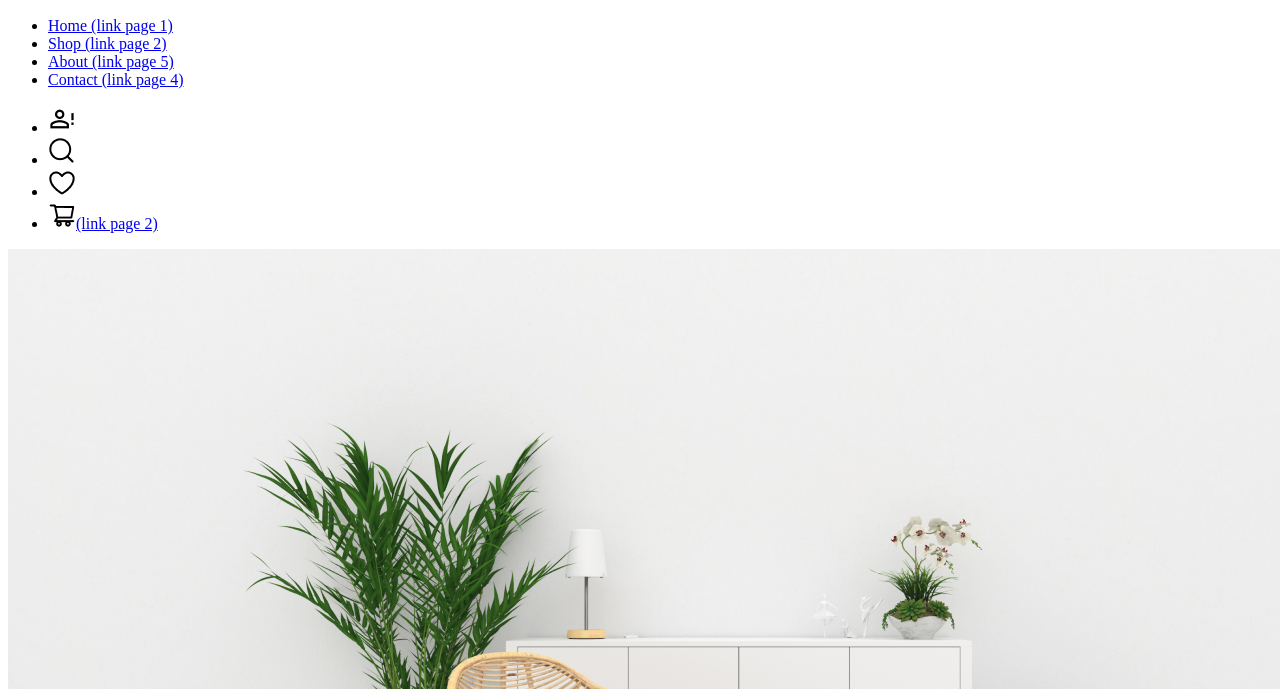
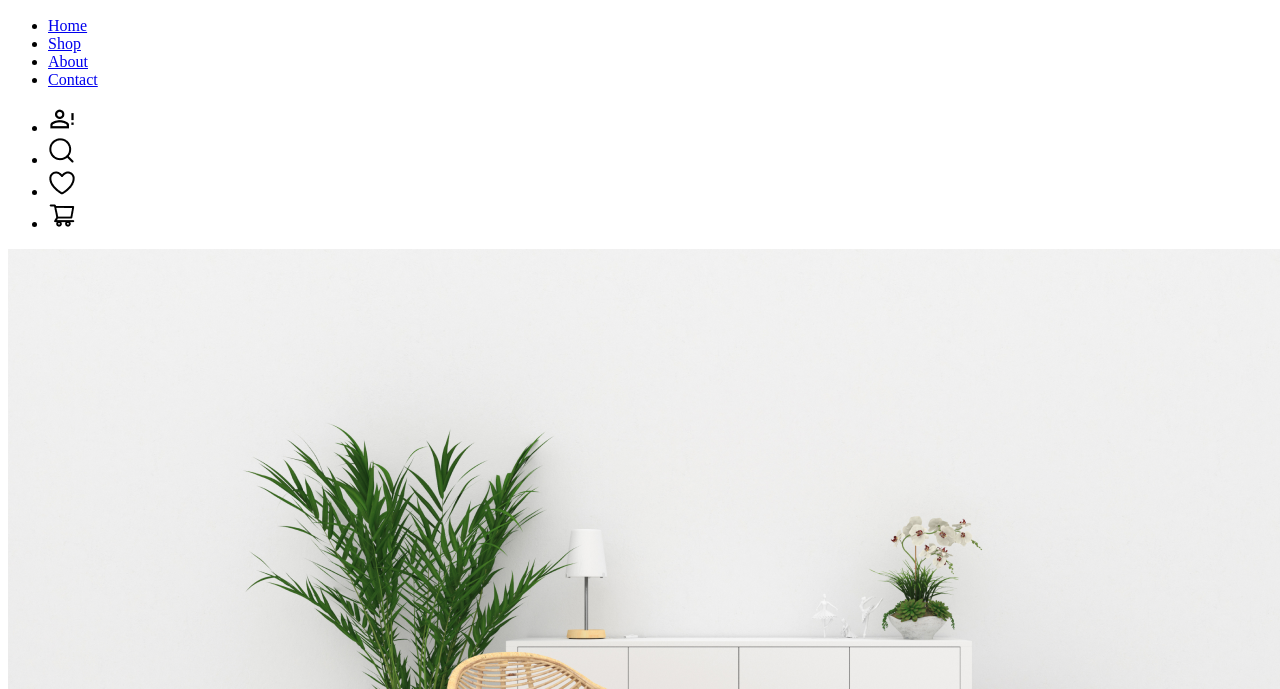
Before and after one commit to MinhNghiNguyen/web, a plain HTML site: page index.html in a window 1280 px wide. Shown: the part 111-800 px from the top of the page. Drawn offline with Linux system fonts and the light colour scheme.

Commit message:
change content

```diff
--- a/index.html
+++ b/index.html
@@ -8,16 +8,16 @@
 <header id="main_header">
     <img src="src/logo.png" alt="Logo Furniro" width="100" height="100">
     <ul>
-        <li><a href="btvn1.html">Home (link page 1)</a></li>
-        <li><a href="web1.html">Shop (link page 2)</a></li>
-        <li><a href="web4.html">About (link page 5)</a></li>
-        <li><a href="web3.html">Contact (link page 4)</a></li>
+        <li><a href="btvn1.html">Home</a></li>
+        <li><a href="web1.html">Shop</a></li>
+        <li><a href="web4.html">About</a></li>
+        <li><a href="web3.html">Contact</a></li>
     </ul>
     <ul>
         <li><a href=""><img src="src/personalert.png" alt="Person alert"></a></li>
         <li><a href=""><img src="src/Search.png" alt="Search"></a></li>
         <li><a href=""><img src="src/heart.png" alt="Favorite"></a></li>
-        <li><a href="web2.html"><img src="src/shoppingcart.png" alt="Shopping cart">(link page 2)</a></li>
+        <li><a href="web2.html"><img src="src/shoppingcart.png" alt="Shopping cart"></a></li>
     </ul>
 </header>
 <nav>
```
